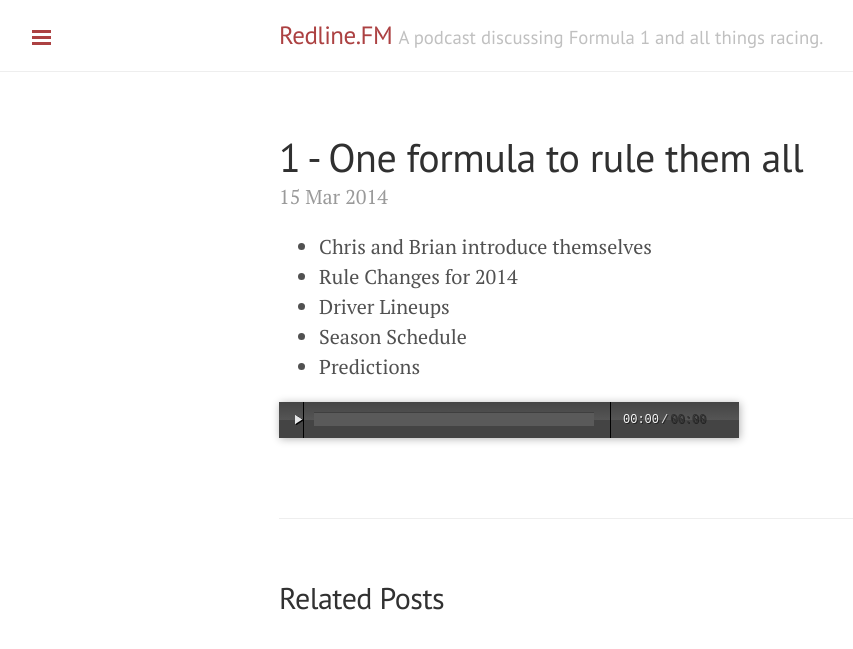
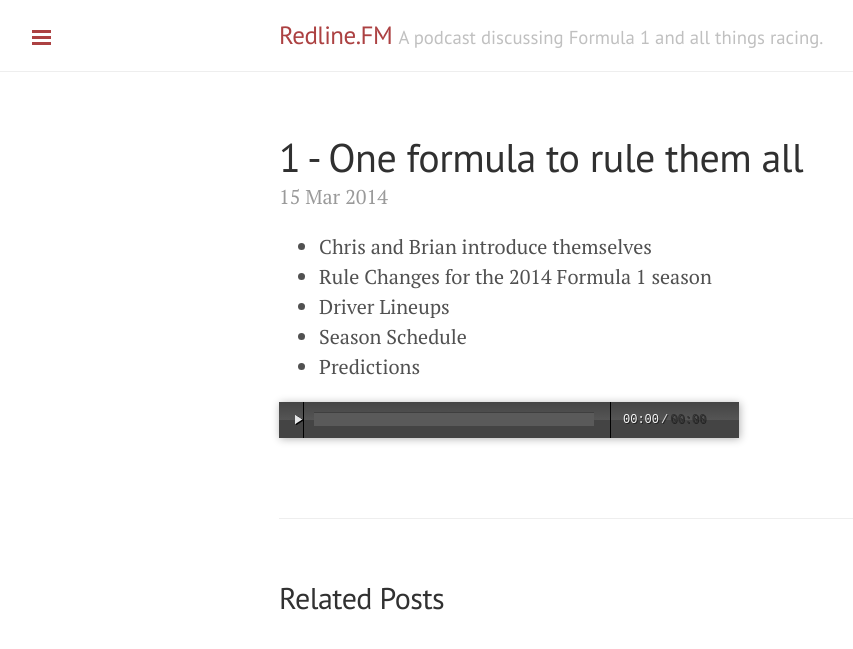
Before and after one commit to chrischernoff/apex, a Jekyll site: the page built from _posts/2014-03-15-1-one-formula-to-rule-them-all.md, in a window 1280 px wide. Shown: the top 649 px of the page, without its empty margins (1-854 px from the left). Built offline with Jekyll 4.4.1, drawn with Linux system fonts in a browser that asks for light colours; Markdown is read by kramdown in place of the engine named in the settings.

```diff
--- a/_posts/2014-03-15-1-one-formula-to-rule-them-all.md
+++ b/_posts/2014-03-15-1-one-formula-to-rule-them-all.md
@@ -8,7 +8,7 @@ duration: "01:18:51"
 ---
 
 * Chris and Brian introduce themselves
-* Rule Changes for 2014
+* Rule Changes for the 2014 Formula 1 season
 * Driver Lineups
 * Season Schedule
 * Predictions
```
Also changed, not shown: about.md (+0 -1 lines).
